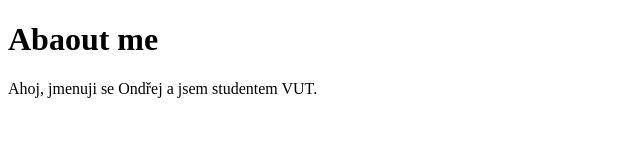
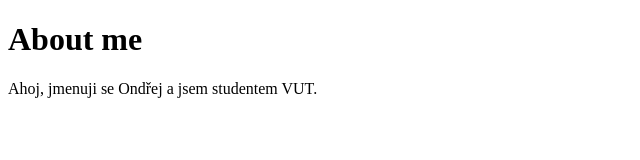
Before and after one commit to KeprtOndrej/kepy, a plain HTML site: page index.html in a window 1280 px wide. Shown: the full height of the page, 0-640 px from the left. Drawn offline with Linux system fonts and the light colour scheme.

Commit message:
Update index.html

```diff
--- a/index.html
+++ b/index.html
@@ -5,7 +5,7 @@
 </head>
 <body>
 
-<h1>Abaout me</h1>
+<h1>About me</h1>
 <p>Ahoj, jmenuji se Ondřej a jsem studentem VUT.</p>
 
 </body>
```
